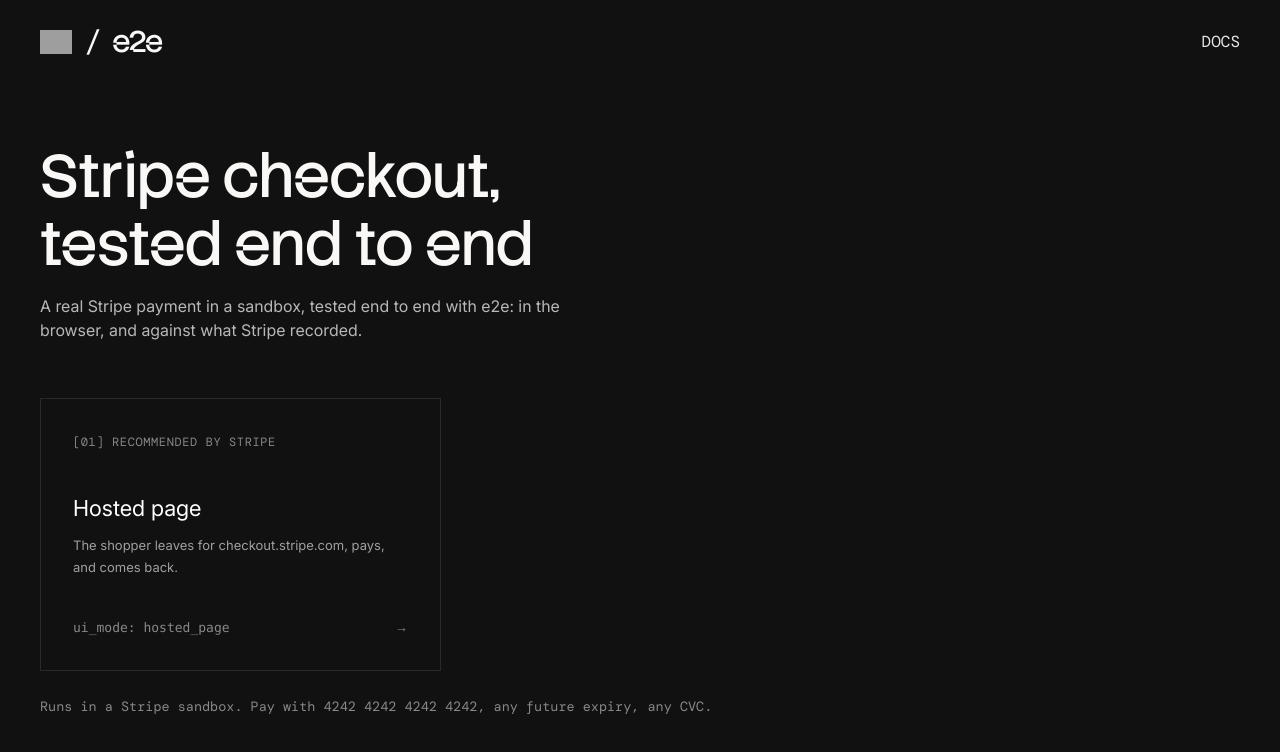
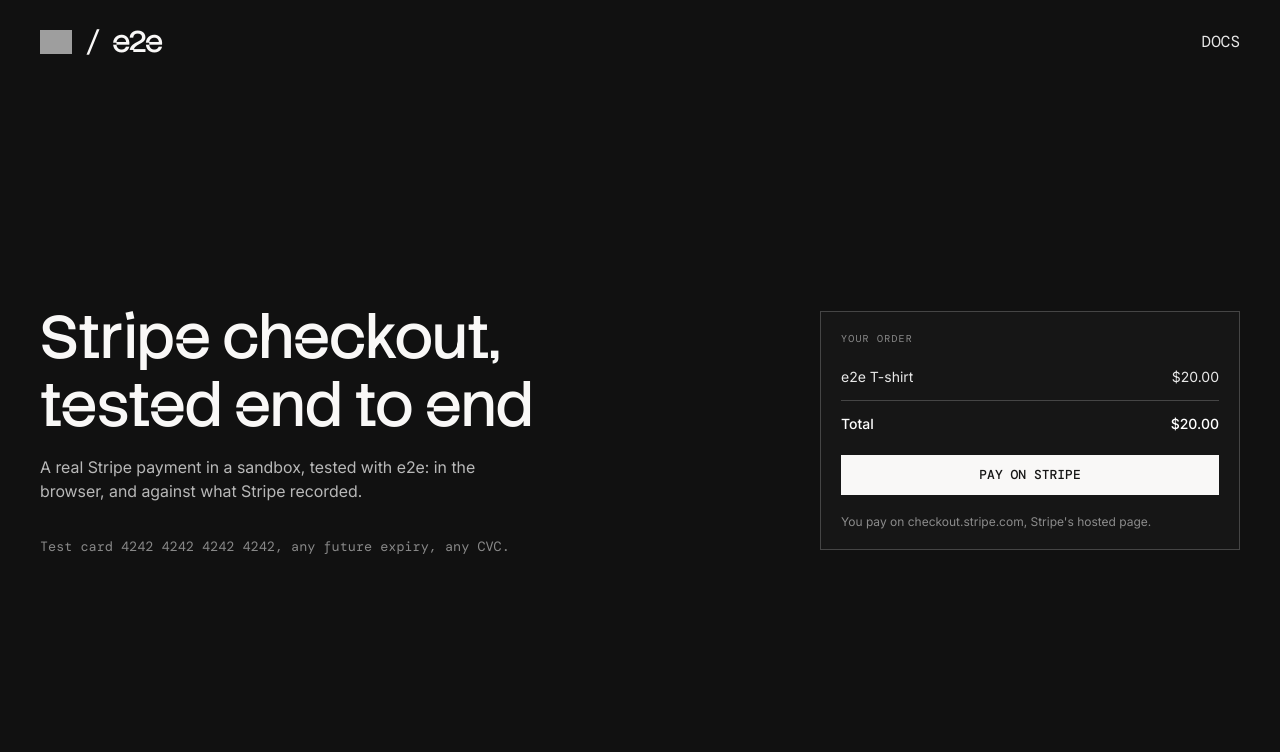
Before and after one commit to tester-army/e2e-stripe, a Next.js app: page / in a window 1280 px wide. Shown: the top 752 px of the page. Built offline with nearby package versions, Linux system fonts and the light colour scheme; grey boxes are pictures that could not be loaded.

Commit message:
Turn the home page into the hosted checkout

```diff
--- a/app/page.tsx
+++ b/app/page.tsx
@@ -1,86 +1,55 @@
-import Link from "next/link";
+import { LightButton } from "@/components/ui/light-button";
+import { formatUsd, ITEM } from "@/lib/item";
 
-type Flow = {
-  href: string;
-  name: string;
-  eyebrow: string;
-  description: string;
-  uiMode: string;
-};
-
-const FLOWS: Flow[] = [
-  {
-    href: "/hosted",
-    name: "Hosted page",
-    eyebrow: "Recommended by Stripe",
-    description: "The shopper leaves for checkout.stripe.com, pays, and comes back.",
-    uiMode: "hosted_page",
-  },
-];
-
-export default function HomePage() {
+export default function CheckoutPage() {
   return (
-    // Centered in the space under the header, so the page only scrolls when the content doesn't fit.
     <main className="flex flex-1 flex-col justify-center px-6 py-10 sm:px-10">
-      <div className="mx-auto w-full max-w-[1200px]">
+      <div className="mx-auto grid w-full max-w-300 items-center gap-12 lg:grid-cols-[minmax(0,1fr)_420px] lg:gap-20">
+        <div>
           <h1 className="type-h1 text-e2e-text-primary">
             Stripe checkout,
             <br />
             tested end to end
           </h1>
-        <p className="mt-4 max-w-[560px] type-body text-e2e-text-secondary">
-          A real Stripe payment in a sandbox, tested end to end with e2e: in the browser, and against what Stripe
-          recorded.
+          <p className="mt-4 max-w-120 type-body text-e2e-text-secondary">
+            A real Stripe payment in a sandbox, tested with e2e: in the browser, and against what Stripe recorded.
           </p>
+          <p className="mt-8 type-code-s text-e2e-text-faint">
+            Test card 4242 4242 4242 4242, any future expiry, any CVC.
+          </p>
+        </div>
 
-        <ul className="mt-14 grid gap-px p-px md:grid-cols-3">
-          {FLOWS.map((flow, index) => (
-            <FlowCard key={flow.href} flow={flow} index={index + 1} />
-          ))}
-        </ul>
-
-        <p className="mt-6 type-code-s text-e2e-text-faint">
-          Runs in a Stripe sandbox. Pay with 4242 4242 4242 4242, any future expiry, any CVC.
-        </p>
+        <OrderPanel />
       </div>
     </main>
   );
 }
 
-// The e2e landing's testimonial card: hairline outline, square corners, a quiet hover fill.
-function FlowCard({ flow, index }: { flow: Flow; index: number }) {
-  const titleId = `flow-${flow.uiMode}-title`;
-  const descriptionId = `flow-${flow.uiMode}-description`;
+function OrderPanel() {
+  const total = formatUsd(ITEM.amount);
 
   return (
-    <li className="flex bg-e2e-canvas outline outline-e2e-white-10">
-      <Link
-        href={flow.href}
-        aria-labelledby={titleId}
-        aria-describedby={descriptionId}
-        className="group flex w-full flex-col gap-10 p-6 transition-colors duration-200 outline-none hover:bg-e2e-panel focus-visible:bg-e2e-panel focus-visible:inset-ring-1 focus-visible:inset-ring-e2e-white-60 motion-reduce:transition-none md:p-8"
+    <section
+      aria-labelledby="order-heading"
+      className="flex flex-col gap-5 border border-e2e-hairline-strong bg-e2e-panel p-5"
     >
-        <span className="type-eyebrow text-e2e-text-faint">
-          [{String(index).padStart(2, "0")}] {flow.eyebrow}
-        </span>
-        <span className="flex flex-col gap-3">
-          <span id={titleId} className="type-feature-title text-e2e-text-bright">
-            {flow.name}
-          </span>
-          <span id={descriptionId} className="type-body-xs text-e2e-text-dim">
-            {flow.description}
-          </span>
-        </span>
-        <span className="mt-auto flex items-center justify-between type-chip text-e2e-text-faint">
-          <code>ui_mode: {flow.uiMode}</code>
-          <span
-            aria-hidden="true"
-            className="transition-transform duration-200 group-hover:translate-x-1 motion-reduce:transition-none"
-          >
-            →
-          </span>
-        </span>
-      </Link>
-    </li>
+      <h2 id="order-heading" className="type-label-xs text-e2e-text-faint">
+        Your order
+      </h2>
+      <dl className="flex flex-col gap-3 type-body-s">
+        <div className="flex justify-between gap-4 text-e2e-text-soft">
+          <dt>{ITEM.name}</dt>
+          <dd>{total}</dd>
+        </div>
+        <div className="flex justify-between gap-4 border-t border-e2e-hairline-strong pt-3 font-medium text-e2e-text-bright">
+          <dt>Total</dt>
+          <dd data-testid="order-total">{total}</dd>
+        </div>
+      </dl>
+      <form action="/checkout" method="post">
+        <LightButton type="submit">Pay on Stripe</LightButton>
+      </form>
+      <p className="type-caption text-e2e-text-faint">You pay on checkout.stripe.com, Stripe&apos;s hosted page.</p>
+    </section>
   );
 }
--- /dev/null
+++ b/lib/item.ts
@@ -0,0 +1,8 @@
+// Amounts are in cents, as Stripe expects them.
+export const ITEM = { name: "e2e T-shirt", amount: 2000 };
+
+const usd = new Intl.NumberFormat("en-US", { style: "currency", currency: "USD" });
+
+export function formatUsd(cents: number): string {
+  return usd.format(cents / 100);
+}
--- a/tests/home.e2e.ts
+++ b/tests/home.e2e.ts
@@ -1,11 +1,10 @@
 import { test } from "@e2e-dev/web";
 import { expect } from "e2e";
 
-// Locators only: this test needs no model and no Stripe key.
-
-test("the home page links to the hosted checkout", async ({ app, screen }) => {
+test("the checkout shows the order total and the Pay on Stripe button", async ({ app, screen }) => {
   await app.open("/");
 
   await expect(screen.getByRole("heading", "Stripe checkout, tested end to end")).toBeVisible();
-  await expect(screen.getByRole("link", "Hosted page")).toHaveAttribute("href", "/hosted");
+  await expect(screen.getByTestId("order-total")).toHaveText("$20.00");
+  await expect(screen.getByRole("button", "Pay on Stripe")).toBeVisible();
 });
```
Lines whose indentation alone changed are shown as unchanged.
